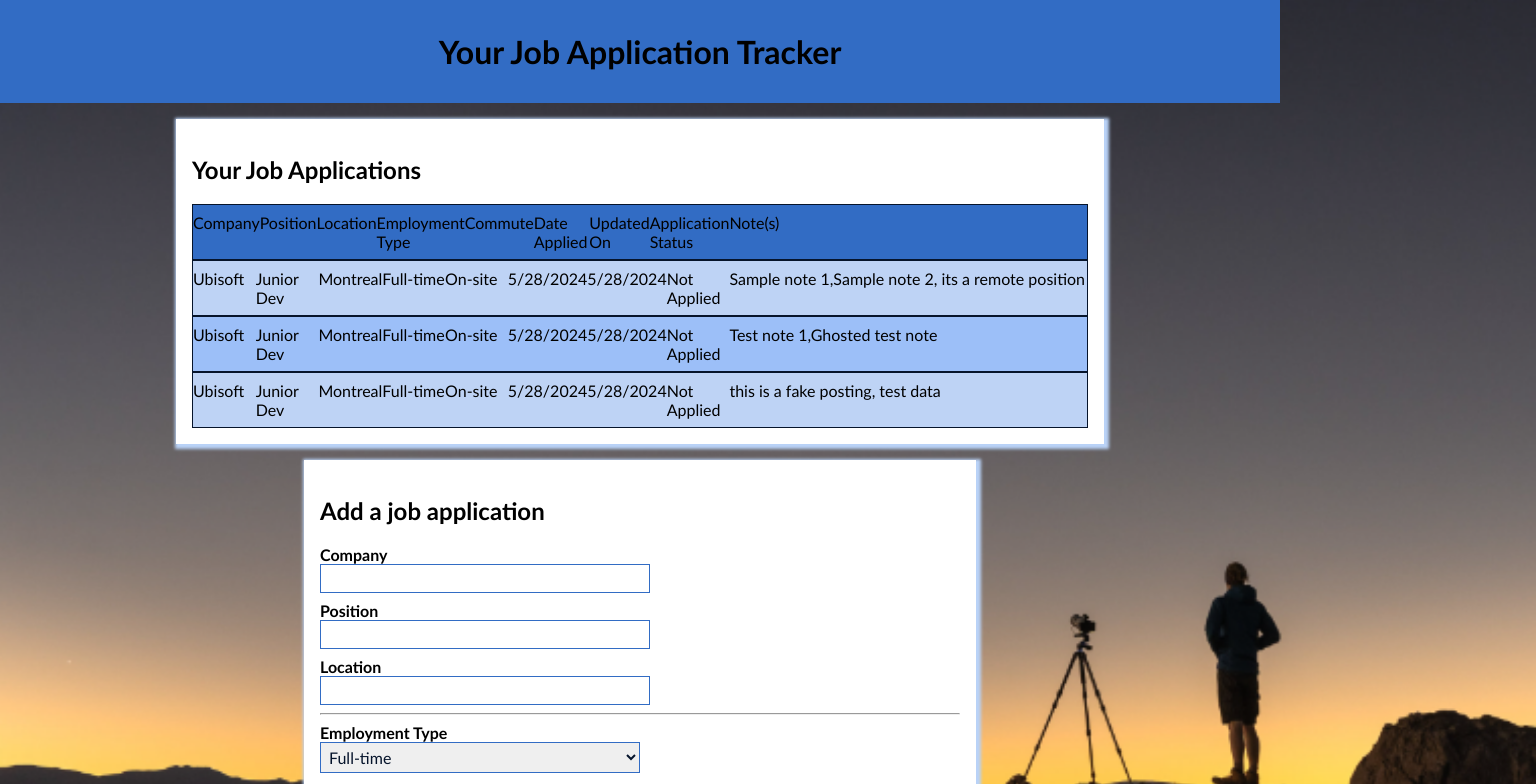
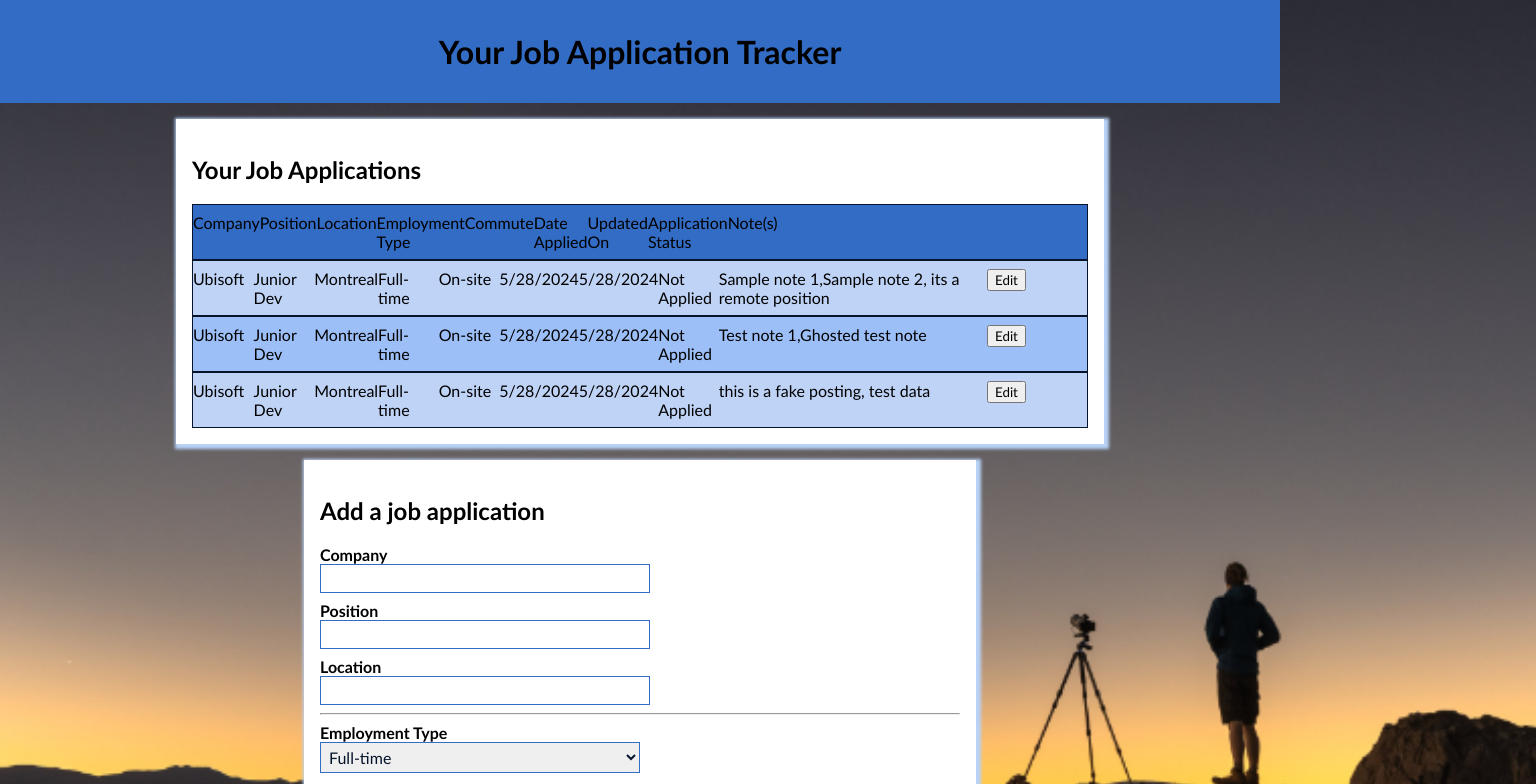
Before and after one commit to revive-mejett/job-application-tracker, an Angular app in the folder job-app-tracker/: page / in a window 1280 px wide. Shown: the top 784 px of the page, 1536 px wide, since content can reach past the window. Built offline with nearby package versions, Linux system fonts and the light colour scheme.

Commit message:
allow modifying the status of application

```diff
--- a/job-app-tracker/src/app/common/types/jobApplication.ts
+++ b/job-app-tracker/src/app/common/types/jobApplication.ts
@@ -1,6 +1,6 @@
 export type EmploymentType = "Full-time" | "Part-time" | "Contract" | "Freelance" | "Internship"
 export type CommuteType = "On-site" | "Remote" | "Hybrid"
-export type ApplicationStatus = "Not Applied" | "Applied" | "Interviewing" | "Offer Received" | "Accepted Offer" | "Widthdrawn" | "Rejected"
+export type ApplicationStatus = "Not Applied" | "Applied" | "Interviewing" | "Offer Received" | "Accepted Offer" | "Widthdrawn" | "Rejected" | "Ghosted"
 
 
 export interface JobApplication {
--- a/job-app-tracker/src/app/home/home.component.html
+++ b/job-app-tracker/src/app/home/home.component.html
@@ -67,6 +67,7 @@
                 <option value="Accepted Offer">Accepted Offer</option>
                 <option value="Widthdrawn">Widthdrawn</option>
                 <option value="Rejected">Rejected</option>
+                <option value="Ghosted">Ghosted</option>
             </select>
         </div>
 
--- a/job-app-tracker/src/app/home/home.component.scss
+++ b/job-app-tracker/src/app/home/home.component.scss
@@ -12,7 +12,7 @@ td {
     .job-list-heading {
         display: grid;
         padding: 0.5em 0;
-        grid-template-columns: repeat(8, 1fr) 40%;
+        grid-template-columns: repeat(8, 1fr) 30% 100px;
         border: 1px solid $col-text;
     }
 
--- a/job-app-tracker/src/app/jobapplication/jobapplication.component.html
+++ b/job-app-tracker/src/app/jobapplication/jobapplication.component.html
@@ -10,4 +10,25 @@
     <div>{{ jobapp.updatedOn.getMonth()+1 }}/{{ jobapp.updatedOn.getDate() }}/{{ jobapp.updatedOn.getFullYear() }}</div>
     <div>{{ jobapp.status }}</div>
     <div>{{ jobapp.notes }}</div>
+    <div *ngIf="!isEditing">
+        <button (click)="onClick()">Edit</button>
+    </div>
 </div>
+<div *ngIf="isEditing">
+    <div>
+        <label for="status"></label>
+        <select id="status" formControlName="status" #statusField [value]="jobapp.status">
+            <option value="Not Applied" selected="true">Not Applied</option>
+            <option value="Applied">Applied</option>
+            <option value="Interviewing">Interviewing</option>
+            <option value="Offer Received">Offer Received</option>
+            <option value="Accepted Offer">Accepted Offer</option>
+            <option value="Widthdrawn">Widthdrawn</option>
+            <option value="Rejected">Rejected</option>
+            <option value="Ghosted">Ghosted</option>
+        </select>
+    </div>
+    <button (click)="updateItem(statusField.value)">
+        Update Job App
+    </button>
+</div>
--- a/job-app-tracker/src/app/jobapplication/jobapplication.component.scss
+++ b/job-app-tracker/src/app/jobapplication/jobapplication.component.scss
@@ -3,6 +3,6 @@
 .job-app-item {
     display: grid;
     padding: 0.5em 0;
-    grid-template-columns: repeat(8, 1fr) 40%;
+    grid-template-columns: repeat(8, 1fr) 30% 100px;
     border: 1px solid $col-text;
 }
--- a/job-app-tracker/src/app/jobapplication/jobapplication.component.ts
+++ b/job-app-tracker/src/app/jobapplication/jobapplication.component.ts
@@ -1,11 +1,12 @@
 import { Component } from '@angular/core';
-import { JobApplication } from '../common/types/jobApplication';
+import { ApplicationStatus, JobApplication } from '../common/types/jobApplication';
 import { Input } from '@angular/core';
+import { CommonModule } from '@angular/common';
 
 @Component({
   selector: 'app-jobapplication',
   standalone: true,
-  imports: [],
+  imports: [CommonModule],
   templateUrl: './jobapplication.component.html',
   styleUrl: './jobapplication.component.scss'
 })
@@ -13,4 +14,15 @@ export class JobapplicationComponent {
 
 
   @Input() jobapp!: JobApplication
+  isEditing = false
+
+  onClick() {
+    this.isEditing = true
+  }
+
+  updateItem(newStatus : string) {
+    this.jobapp.status = newStatus as ApplicationStatus
+    this.isEditing = !this.isEditing
+    this.jobapp.updatedOn = new Date(2022,0,16)
+  }
 }
--- a/job-app-tracker/src/styles.scss
+++ b/job-app-tracker/src/styles.scss
@@ -26,7 +26,7 @@ main {
     .background-img {
         width: 120%;
         height: 120%;
-        position: absolute;
+        position: fixed;
         top: 0;
         z-index: -99999;
         overflow: hidden;
```
